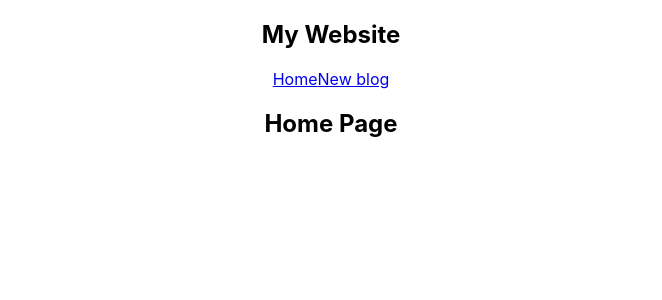
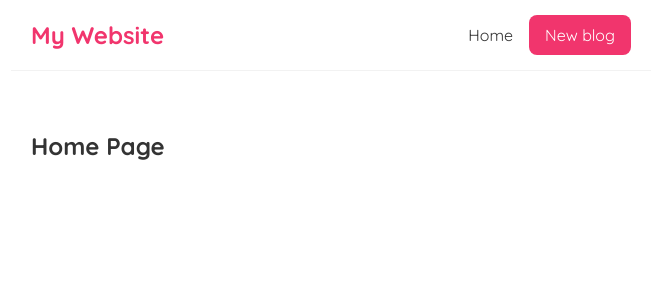
Before and after one commit to mohameddn988/React-Modern-Tutorial, a React (Create React App) app in the folder frontend/: page / in a window 1280 px wide. Shown: the top 300 px of the page, without its empty margins (309-971 px from the left). Built offline with nearby package versions, Linux system fonts and the light colour scheme.

Commit message:
Adding Style

```diff
--- a/frontend/src/App.css
+++ /dev/null
@@ -1,38 +0,0 @@
-.App {
-  text-align: center;
-}
-
-.App-logo {
-  height: 40vmin;
-  pointer-events: none;
-}
-
-@media (prefers-reduced-motion: no-preference) {
-  .App-logo {
-    animation: App-logo-spin infinite 20s linear;
-  }
-}
-
-.App-header {
-  background-color: #282c34;
-  min-height: 100vh;
-  display: flex;
-  flex-direction: column;
-  align-items: center;
-  justify-content: center;
-  font-size: calc(10px + 2vmin);
-  color: white;
-}
-
-.App-link {
-  color: #61dafb;
-}
-
-@keyframes App-logo-spin {
-  from {
-    transform: rotate(0deg);
-  }
-  to {
-    transform: rotate(360deg);
-  }
-}
--- a/frontend/src/App.js
+++ b/frontend/src/App.js
@@ -1,5 +1,4 @@
 
-import './App.css';
 import NavBar from './NavBar';
 import Home from './Home';
 
--- a/frontend/src/NavBar.js
+++ b/frontend/src/NavBar.js
@@ -4,7 +4,14 @@
             <h1>My Website</h1>
             <div className="links">
                 <a href="/">Home</a>
-                <a href="/create">New blog</a>
+                <a href="/create" style={{
+                    color: 'white',
+                    backgroundColor: '#f1356d',
+                    padding: '10px 16px',
+                    borderRadius: '8px',
+                    marginLeft: '10px',
+                    textDecoration: 'none'
+                }}>New blog</a>
             </div>
         </nav>
      );
--- a/frontend/src/index.css
+++ b/frontend/src/index.css
@@ -1,13 +1,35 @@
-body {
+@import url('https://fonts.googleapis.com/css2?family=Quicksand:wght@300;400;500;600;700&display=swap');
+
+/* base styles */
+* {
   margin: 0;
-  font-family: -apple-system, BlinkMacSystemFont, 'Segoe UI', 'Roboto', 'Oxygen',
-    'Ubuntu', 'Cantarell', 'Fira Sans', 'Droid Sans', 'Helvetica Neue',
-    sans-serif;
-  -webkit-font-smoothing: antialiased;
-  -moz-osx-font-smoothing: grayscale;
+  font-family: "Quicksand";
+  color: #333;
 }
-
-code {
-  font-family: source-code-pro, Menlo, Monaco, Consolas, 'Courier New',
-    monospace;
+.navbar {
+  padding: 20px;
+  display: flex;
+  align-items: center;
+  max-width: 600px;
+  margin: 0 auto;
+  border-bottom: 1px solid #f2f2f2;
 }
+.navbar h1 {
+  color: #f1356d;
+}
+.navbar .links {
+  margin-left: auto;
+}
+.navbar a {
+  margin-left: 16px;
+  text-decoration: none;
+  padding: 6px;
+}
+.navbar a:hover {
+  color: #f1356d;
+}
+.content {
+  max-width: 600px;
+  margin: 40px auto;
+  padding: 20px;
+}
```
